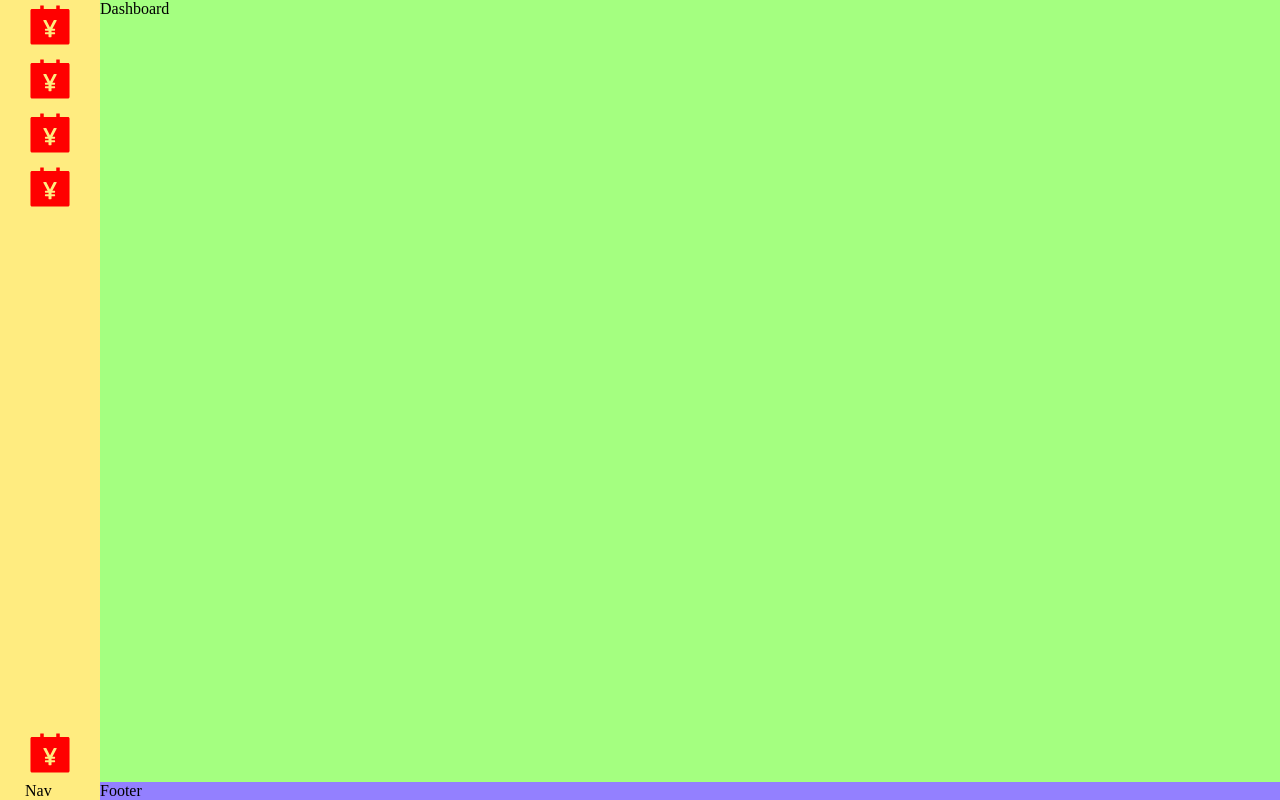
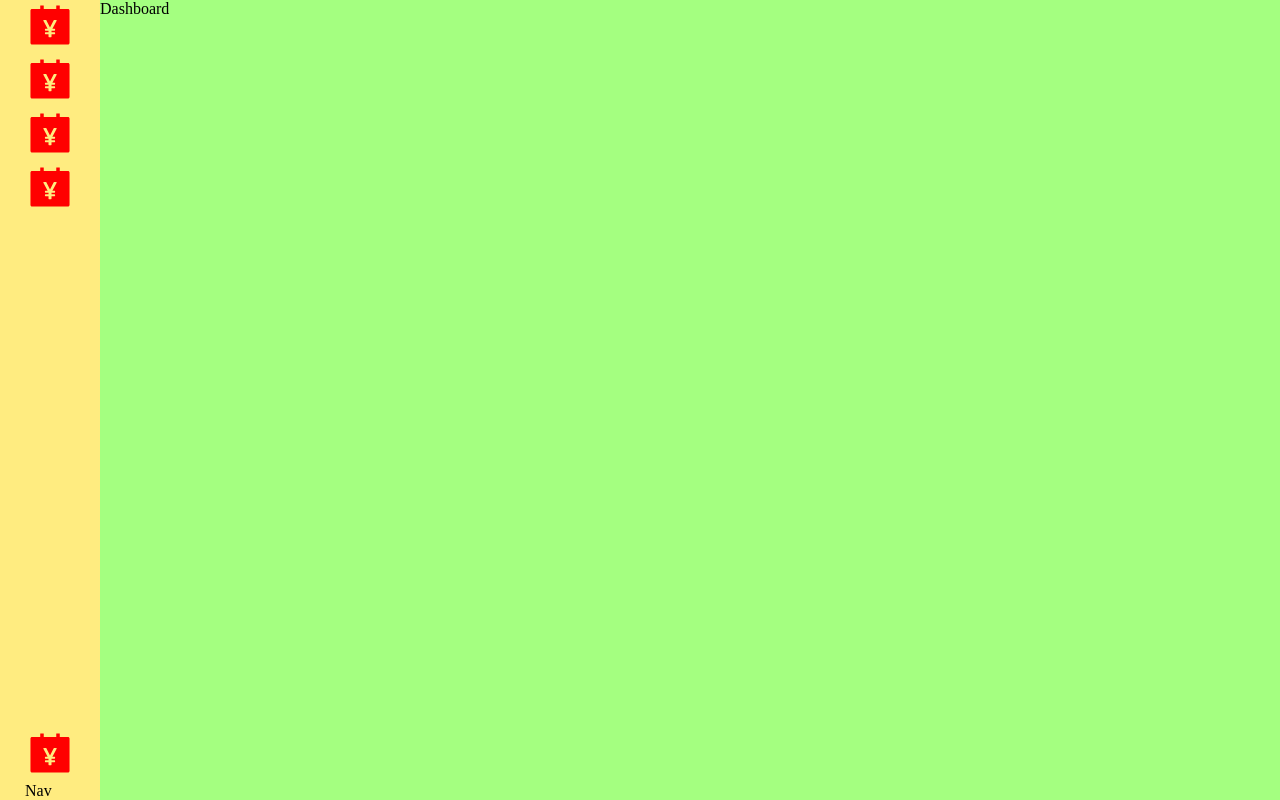
Before and after one commit to AlexCole999/second-project-eng, a React app: page / in a window 1280 px wide. Built offline with nearby package versions, Linux system fonts and the light colour scheme.

Commit message:
deleted footer component

```diff
--- a/src/App/App.scss
+++ b/src/App/App.scss
@@ -1,21 +1,22 @@
-
 @mixin alignedByFlex {
   display: flex;
   justify-content: center;
 }
+
 @mixin columnedByFlex {
   display: flex;
   flex-direction: column;
   align-items: center;
 }
+
 .App {
-    &__body{
-      height:100vh;
-      display: grid;
-      grid-template-columns: 100px 1fr;
-      grid-template-rows: 1fr 150px;
-      grid-template-areas: 'Nav Dashboard'
-                            'Nav Dashboard'
-                            'Nav Footer';
-      }
+  &__body {
+    height: 100vh;
+    display: grid;
+    grid-template-columns: 100px 1fr;
+    grid-template-rows: 1fr;
+    grid-template-areas: 'Nav Dashboard'
+      'Nav Dashboard'
+      'Nav Dashboard';
+  }
 }
--- a/src/App/App.tsx
+++ b/src/App/App.tsx
@@ -2,7 +2,6 @@ import React from 'react'
 import './App.scss'
 import Nav from './Nav/Nav';
 import Dashboard from './Dashboard/Dashboard';
-import Footer from './Footer/Footer';
 
 type Props = {}
 
@@ -12,7 +11,6 @@ export default function App({ }: Props) {
       <div className="App__body">
         <Nav />
         <Dashboard />
-        <Footer />
       </div>
     </div>
   )
--- a/src/App/Footer/Footer.scss
+++ /dev/null
@@ -1,4 +0,0 @@
-.Footer{
-  background-color: rgb(147, 128, 255);
-  grid-area: Footer;
-}
--- a/src/App/Footer/Footer.tsx
+++ /dev/null
@@ -1,10 +0,0 @@
-import React from 'react'
-import './Footer.scss'
-
-type Props = {}
-
-export default function Footer({ }: Props) {
-  return (
-    <div className='Footer'>Footer</div>
-  )
-}
```
